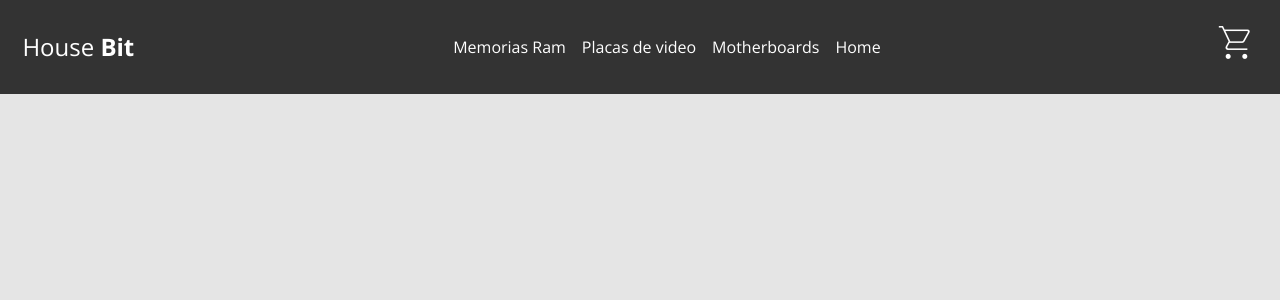
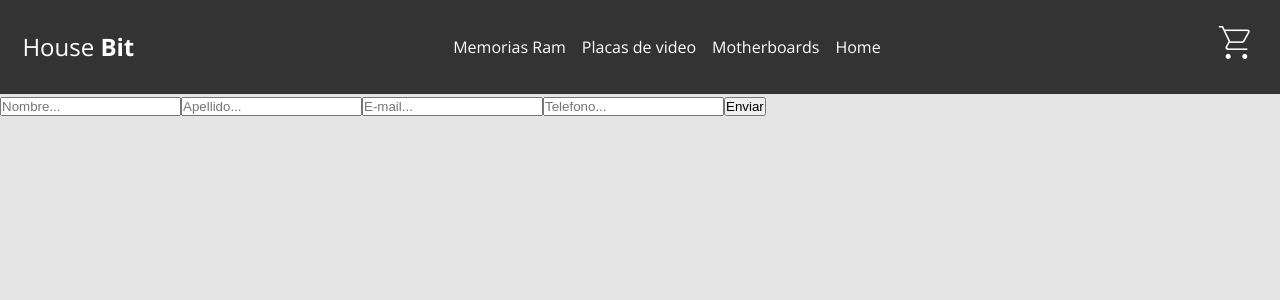
Before and after one commit to IgnacioHerner/ecommercePC-Herner, a React (Create React App) app: page /form in a window 1280 px wide. Shown: the top 300 px of the page. Built offline with nearby package versions, Linux system fonts and the light colour scheme; a web font is replaced by a local one.

Commit message:
Aplicando el form

```diff
--- a/src/components/Cart/Cart.jsx
+++ b/src/components/Cart/Cart.jsx
@@ -1,13 +1,16 @@
-import React from 'react'
+
 import { useContext } from 'react'
 import { Link } from 'react-router-dom'
 import { CartContext } from '../../context/CartContext'
 import style from './Cart.module.css'
 
 const Cart = () => {
+
   const {cart, removeItem, clearCart , totalPrice} = useContext(CartContext)
 
+
   const total = totalPrice();
+
 
   if(cart.length === 0){
     return <div className={style.containerVacio}>
@@ -15,6 +18,7 @@ const Cart = () => {
             <p>¿No sabés qué comprar? <Link to="/">Volver a comprar</Link></p>
           </div>
   }
+
 
   return (
     <div>
@@ -31,9 +35,15 @@ const Cart = () => {
           </ul>
         </div>
       ))}
+      <div className={style.container}>
+        <h4 className={style.total}>Total: ${total}</h4>
+        <button className={style.btnClear} onClick={clearCart}> ClearCart</button>
+      </div>
 
-      <h4 className={style.total}>Total: ${total}</h4>
-      <button className={style.btnClear} onClick={clearCart}> ClearCart</button>
+      <Link to="/form">
+        <button>Continuar con tu compra</button>
+      </Link>
+
     </div>
   )
 }
--- a/src/components/Form/Form.jsx
+++ b/src/components/Form/Form.jsx
@@ -1,9 +1,102 @@
-import React from 'react'
+import React from "react";
+import { useState, useContext } from "react";
+import {addDoc, collection, serverTimestamp} from 'firebase/firestore'
+import {db} from '../../firebaseConfig'
+import { CartContext } from '../../context/CartContext'
 
 const Form = () => {
+
+  const [idCompra, setIdCompra] = useState('');
+  const {cart, clearCart, totalPrice} = useContext(CartContext)
+
+  const total = totalPrice();
+
+  const handleId = (id) =>{
+    setIdCompra(id)
+  }
+
+  const [nombre, setNombre] = useState('');
+  const [apellido, setApellido] = useState('');
+  const [telefono, setTelefono] = useState('');
+  const [email, setEmail] = useState('');
+
+  const handleSubmit = (event) => {
+    event.preventDefault();
+    const order = {
+      buyer: {nombre: nombre, apellido: apellido, email: email, telefono: telefono},
+      items: cart,
+      total: total,
+      date: serverTimestamp(),
+    };
+
+    const ordersCollection = collection(db, 'orders');
+
+    addDoc(ordersCollection, order)
+    .then((res) =>{
+      handleId(res.id)
+      clearCart();
+
+    })
+
+  }
+
+  const handleChangeNombre = (event) => {
+    //console.log(event.target.value);
+    setNombre(event.target.value);
+  };
+
+  const handleChangeApellido = (event) => {
+    setApellido(event.target.value);
+  };
+
+  const handleChangeEmail = (event) => {
+    setEmail(event.target.value)
+  }
+
+  const handleChangeTelefono = (event) => {
+    setTelefono(event.target.value)
+  }
+
+  if (idCompra) {
+    return <h1>Gracias por tu compra {idCompra}</h1>
+  }
+
   return (
-    <div>Form</div>
-  )
-}
+    <div>
+      <form action="" onSubmit={handleSubmit}>
+        <input
+          type="text"
+          placeholder="Nombre..."
+          name="nombre"
+          value={nombre}
+          onChange={handleChangeNombre}
+        />
+        <input
+          type="text"
+          placeholder="Apellido..."
+          name="apellido"
+          value={apellido}
+          onChange={handleChangeApellido}
+        />
+        <input
+          type="text"
+          placeholder="E-mail..."
+          name="email"
+          value={email}
+          onChange={handleChangeEmail}
+        />
+        <input
+          type="text"
+          placeholder="Telefono..."
+          name="telefono"
+          value={telefono}
+          onChange={handleChangeTelefono}
+        />
 
-export default Form
+        <button>Enviar</button>
+      </form>
+    </div>
+  );
+};
+
+export default Form;
--- a/src/components/Main/Main.jsx
+++ b/src/components/Main/Main.jsx
@@ -1,6 +1,7 @@
 import React from 'react'
 import { Route, Routes } from 'react-router-dom'
 import Cart from '../Cart/Cart'
+import Form from '../Form/Form'
 import ItemDetailContainer from '../ItemDetailContainer/ItemDetailContainer'
 import ItemListContainer from '../ItemListCointainer/ItemListContainer'
 
@@ -15,6 +16,8 @@ const Main = () => {
             <Route path='/detail/:idProd' element={<ItemDetailContainer/>}/>
 
             <Route path="/cart" element={<Cart />} />
+
+            <Route path='/form' element={<Form />}/>
         </Routes>
     </main>
   )
--- a/src/components/Nav/Navbar.jsx
+++ b/src/components/Nav/Navbar.jsx
@@ -9,6 +9,7 @@ const Navbar = () => {
         <Link className={style.txt_none} to="/">
           <h1 className={style.h1_ContainerNav}>House <span className={style.span_ContainerNav}>Bit</span> </h1>
         </Link>
+
 
         <div>
           <Link className={style.a_ContainerNav} to="/category/ram">Memorias Ram</Link>
```
